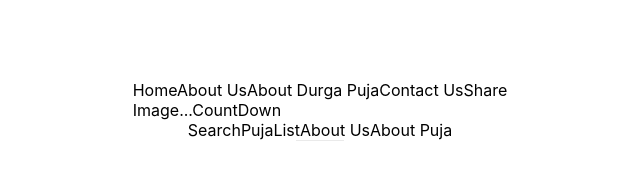
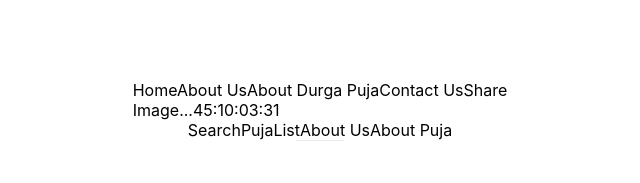
Before and after one commit to roysrijan/maadurgavr, a Next.js app: page / in a window 1280 px wide. Shown: the top 183 px of the page, without its empty margins (320-960 px from the left). Built offline with nearby package versions, Linux system fonts and the light colour scheme.

Commit message:
Puja Count Down

```diff
--- a/package.json
+++ b/package.json
@@ -11,6 +11,7 @@
   "dependencies": {
     "next": "11.0.1",
     "react": "17.0.2",
+    "react-countdown": "^2.3.2",
     "react-dom": "17.0.2"
   },
   "devDependencies": {
--- a/pages/components/countdown.js
+++ b/pages/components/countdown.js
@@ -1,11 +1,12 @@
 import MyApp from "../_app";
 import Footer from "./footer";
 import TopNav from "./navbar";
+import Countdown from 'react-countdown'
 
 export default function CountDown() {
     return (
       <>
-        CountDown
+        <Countdown date={new Date('10/11/2021')} />
       </>
     )
 }
```
Also changed, not shown: 1 other file (tests, documents, lock files or other folders).
